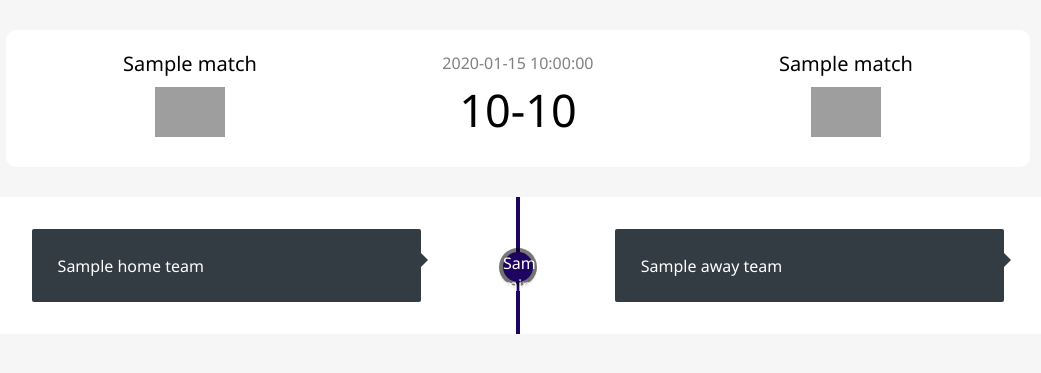
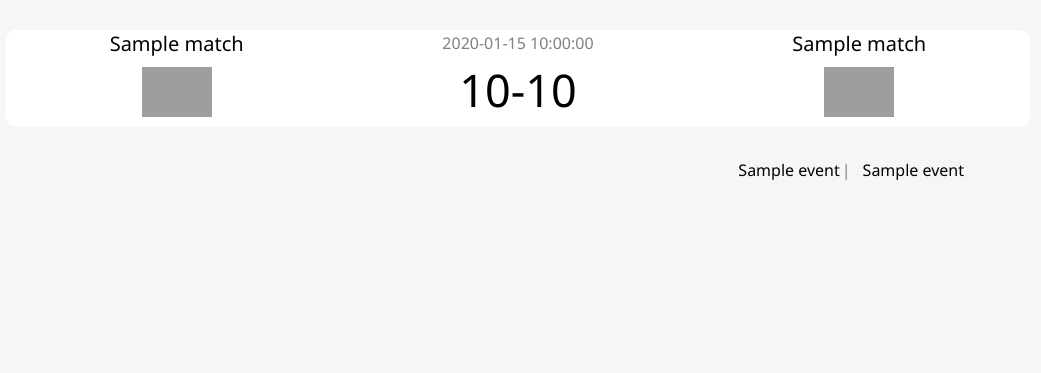
Before and after one commit to Plastic0cean/WorldCupDashboards, a Flask app: template source/Templates/match_details.html in a window 1280 px wide. Shown: the part 52-425 px from the top of the page, without its empty margins (122-1163 px from the left). Run offline with Flask 2, Linux system fonts and the light colour scheme; the template is opened without the code that fills it: most values are stand-ins (such as "Sample title", 1, 10 or a date in 2020); data that the repository does not hold is empty; some libraries are stand-ins or nearby versions; grey boxes are pictures that could not be loaded.

Commit message:
change timeline into table

```diff
--- a/source/Templates/match_details.html
+++ b/source/Templates/match_details.html
@@ -2,74 +2,48 @@
 
 {% block head %}
 <link rel="stylesheet" type="text/css" href="{{ url_for('static', filename='styles/timeline.css') }}">
+<link rel="stylesheet" type="text/css" href="{{ url_for('static', filename='styles/matches.css') }}">
 {% endblock head %}
 
 {% block content %}
 <section class="match-details-header">
   <div class="scorecard">
     <div class="team">
-        <a
-          href="{{url_for('teams.team_details', team_id=match.home_team_id)}}">{{match.home_team_name}}</a>
-        <img src="{{url_for('teams.display_flag', team_id=match.home_team_id)}}"
-          alt="{{match.home_team_name}}">
+      <a href="{{url_for('teams.team_details', team_id=match.home_team_id)}}">{{match.home_team_name}}</a>
+      <img src="{{url_for('teams.display_flag', team_id=match.home_team_id)}}" alt="{{match.home_team_name}}">
     </div>
     <div class="match-result">
       <span class="date">{{match.match_date}}</span>
-        <span
-          class="score">{{match.home_team_score}}-{{match.away_team_score}}</span>
+      <span class="score">{{match.home_team_score}}-{{match.away_team_score}}</span>
     </div>
     <div class="team">
-        <a
-          href="{{url_for('teams.team_details', team_id=match.away_team_id)}}">{{match.away_team_name}}</a>
-        <img src="{{url_for('teams.display_flag', team_id=match.away_team_id)}}"
-          alt="{{match.away_team_name}}">
+      <a href="{{url_for('teams.team_details', team_id=match.away_team_id)}}">{{match.away_team_name}}</a>
+      <img src="{{url_for('teams.display_flag', team_id=match.away_team_id)}}" alt="{{match.away_team_name}}">
     </div>
   </div>
 </section>
 
-<section id="timeline" class="cd-container">
-    {% for minute, event in events.items()%}
-    <div class="timeline-block">
-        <div class="minute-bullet">{{minute}}</div>
-        {% if event["home_team"]%}
-        <div class="timeline-content left">
-            {% for e in event["home_team"] %}
-            {% if e.type=="red card" %}
+<table class="match-details">
+  <tbody>
+    {% for event in events %}
+    <tr>
+      <td {% if event.home_team == "1" %} class="left" {% else %} class="right" {% endif %}>
+        {% if event.type=="red card" %}
         <img src="/static/images/icons/red_card.png" alt="Red card">
-            {% elif e.type=="yellow card" %}
+        {% elif event.type=="yellow card" %}
         <img src="/static/images/icons/yellow_card.png" alt="Yellow card">
-            {% elif e.type=="sub in" %}
+        {% elif event.type=="sub in" %}
         <img src="/static/images/icons/sub in.jpg" alt="Substitution">
-            {% elif e.type=="sub out" %}
+        {% elif event.type=="sub out" %}
         <img src="/static/images/icons/sub out.jpg" alt="Substitution">
-            {% elif e.type=="goal" %}
+        {% elif event.type=="goal" %}
         <img src="/static/images/icons/goal.png" alt="Goal">
         {% endif %}
-            <a href="{{url_for('players.player_details', player_id=e.player_id)}}">{{e.player_name}}</a><br>
+        <a class="name" href="{{url_for('players.player_details', player_id=event.player_id)}}">{{ event.player_name }}</a><br>
+        <span class="minute">{{ event.minute_label }}</span>
+      </td>
+    </tr>
     {% endfor %}
-        </div>
-        {% endif %}
-
-        {% if event["away_team"]%}
-        <div class="timeline-content right">
-            {% for e in event["away_team"] %}
-            {% if e.type=="red card" %}
-            <img src="/static/images/icons/red_card.png" alt="Red card">
-            {% elif e.type=="yellow card" %}
-            <img src="/static/images/icons/yellow_card.png" alt="Yellow card">
-            {% elif e.type=="sub in" %}
-            <img src="/static/images/icons/sub in.jpg" alt="Substitution">
-            {% elif e.type=="sub out" %}
-            <img src="/static/images/icons/sub out.jpg" alt="Substitution">
-            {% elif e.type=="goal" %}
-            <img src="/static/images/icons/goal.png" alt="Goal">
-            {% endif %}
-            <a href="{{url_for('players.player_details', player_id=e.player_id)}}">{{e.player_name}}</a><br>
-            {% endfor %}
-        </div>
-        {% endif %}
-
-    </div>
-    {% endfor %}
-</section>
+  </tbody>
+</table>
 {% endblock content %}
--- a/source/blueprints/matches.py
+++ b/source/blueprints/matches.py
@@ -38,8 +38,6 @@ def matches_list():
 
 @matches.route("/match/<match_id>")
 def match_details(match_id: str):
-
-
     match = repository.get_by_id(match_id)
-    events = produce_match_events(repository.get_events(match_id))
+    events = repository.get_events(match_id)
     return render_template("match_details.html", events=events,  match=match[0])
--- a/source/static/styles/matches.css
+++ b/source/static/styles/matches.css
@@ -1,7 +1,6 @@
 :root {
   --header-background: #333C42;
 }
-
 
 .match-date-header {
   align-items: center;
@@ -50,3 +49,37 @@
   display: block;
   overflow: hidden;
 }
+
+.match-details {
+  margin: auto;
+  width: 70%;
+}
+
+.left {
+  float: left;
+}
+
+.right {
+  float: right;
+}
+
+.match-details td {
+  display: flex;
+  align-items: center;
+  gap: 5px;
+}
+
+.name::after {
+  content: "|";
+  color: gray;
+  margin: 2px;
+}
+
+img {
+  width: 20px;
+  height: auto;
+}
+
+.break {
+  width: 100%;
+}
```
Lines whose indentation alone changed are shown as unchanged.
